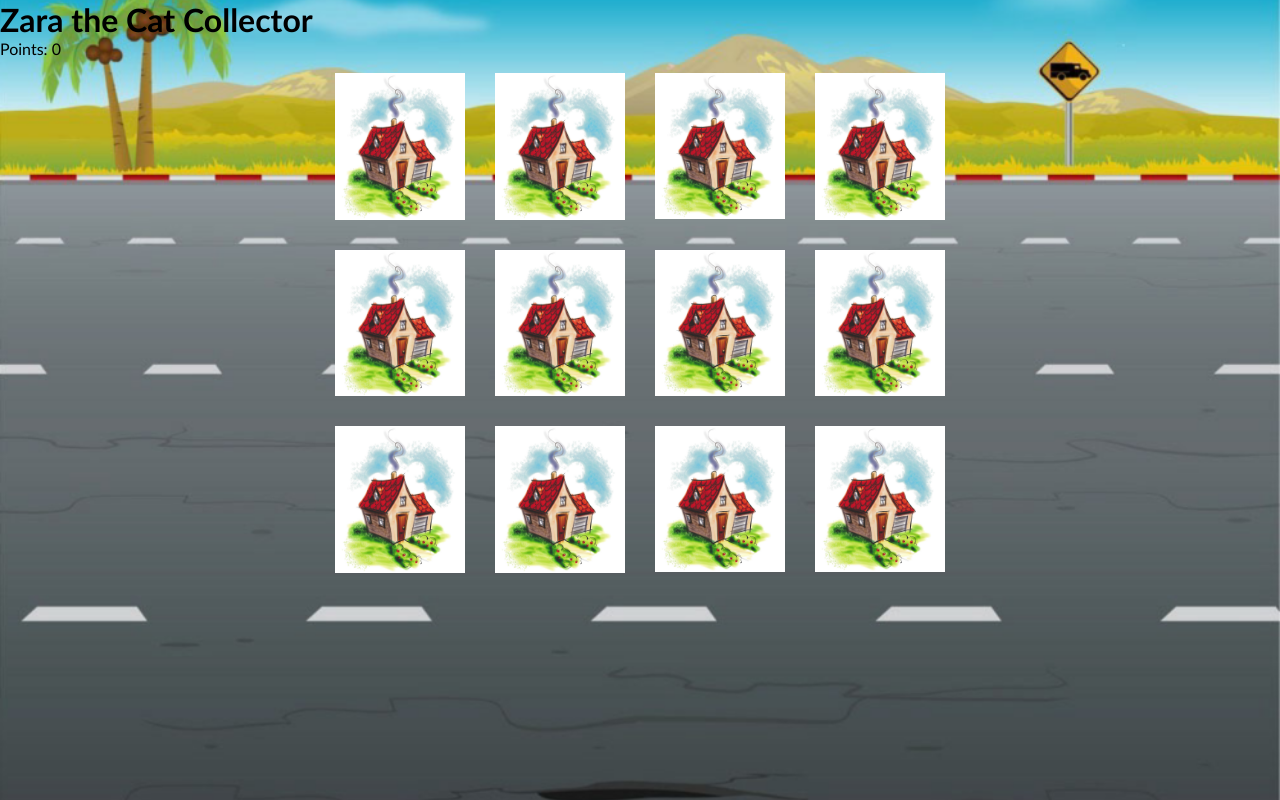
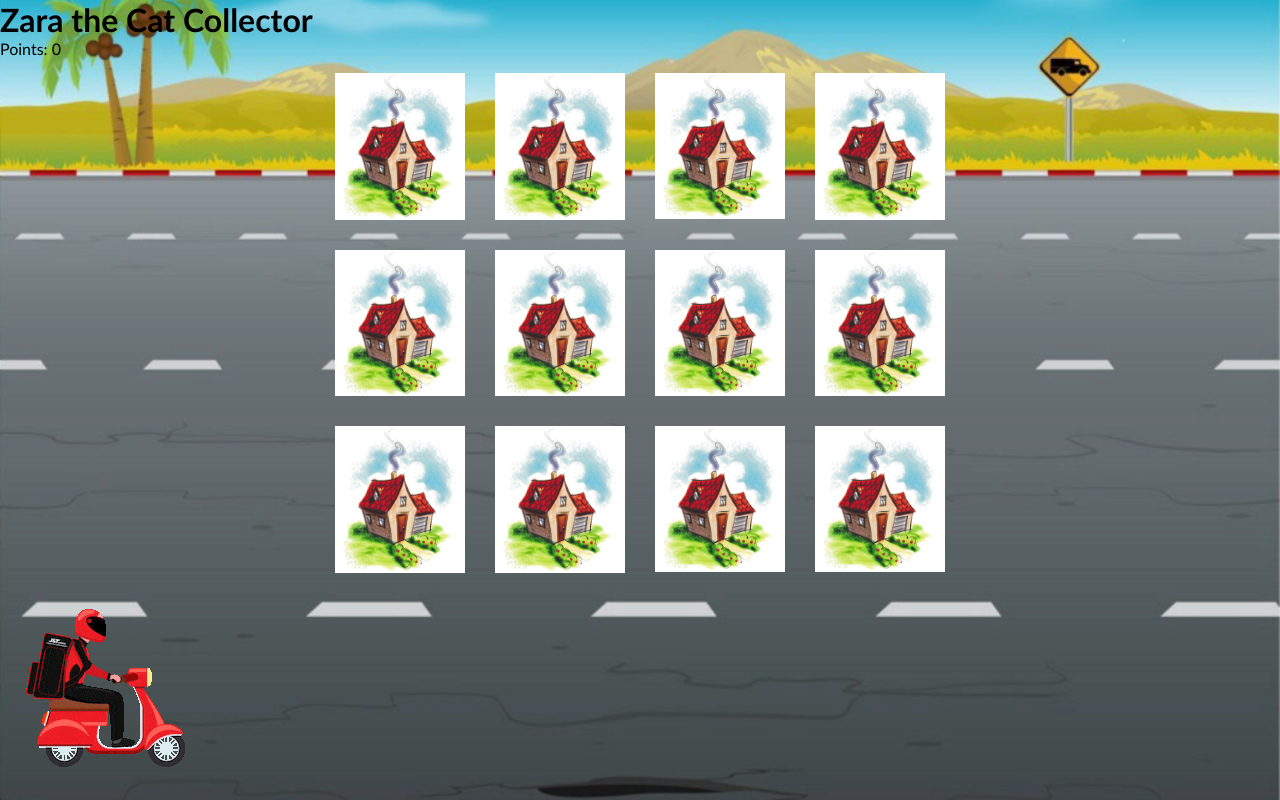
Before and after one commit to yalfarosullivan/browser-game, a plain HTML site: page index.html in a window 1280 px wide. Drawn offline with Linux system fonts and the light colour scheme.

Commit message:
added Zara gif

```diff
--- a/index.html
+++ b/index.html
@@ -13,8 +13,7 @@
 
 
         <div class="row">
-
-            <p>Points: <span id="point"> 0</span></p>
+          <p>Points: <span id="point"> 0</span></p>
           </div>
         </div>
 
@@ -79,8 +78,7 @@
             <img class="back-face" src="images/home.png" alt="house" />
           </div>
         </section>
-      </section>
-    </section>
+      <img id="moto" src="images/Zara.gif" alt="girl on moped">
 
     <script src="script.js"></script>
   </body>
--- a/style.css
+++ b/style.css
@@ -6,7 +6,7 @@
 }
 
 body {
-  height: 100vh;
+  height: 1000;
   background-image: url("./images/background.png");
   background-size: cover;
   background-position: center;
@@ -77,7 +77,7 @@
   left: 50%;
   transform: translate(-50%, -50%);
   z-index: 1;
-  border: 5px solid #050505;
+  /* border: 5px solid #050505; */
   background: #b1c1b1;
 }
 
@@ -97,6 +97,10 @@
   background: #07c007;
 }
 
+#moto{
+
+}
+
 
 @media (min-width: 992px) {
 
```
